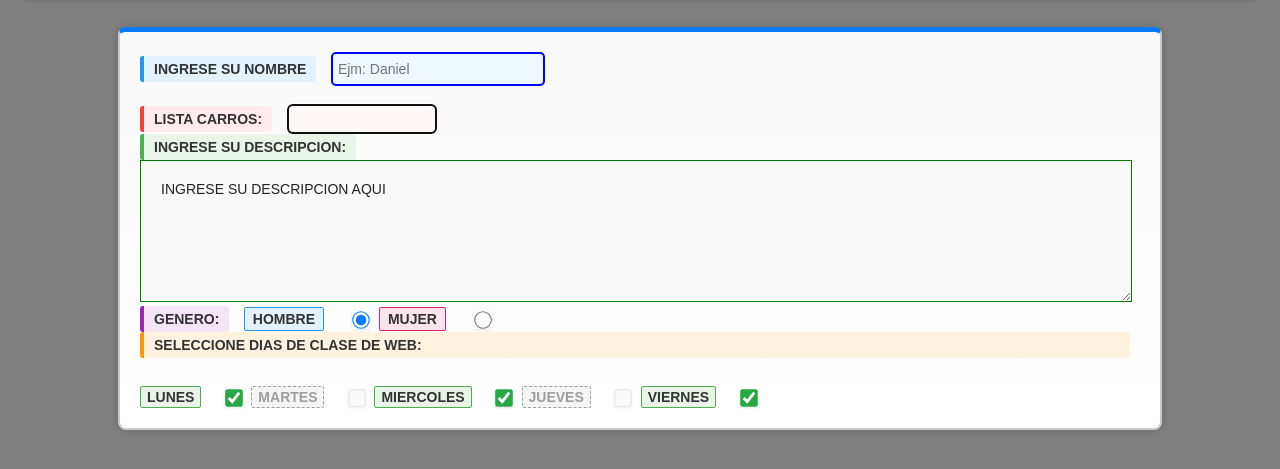
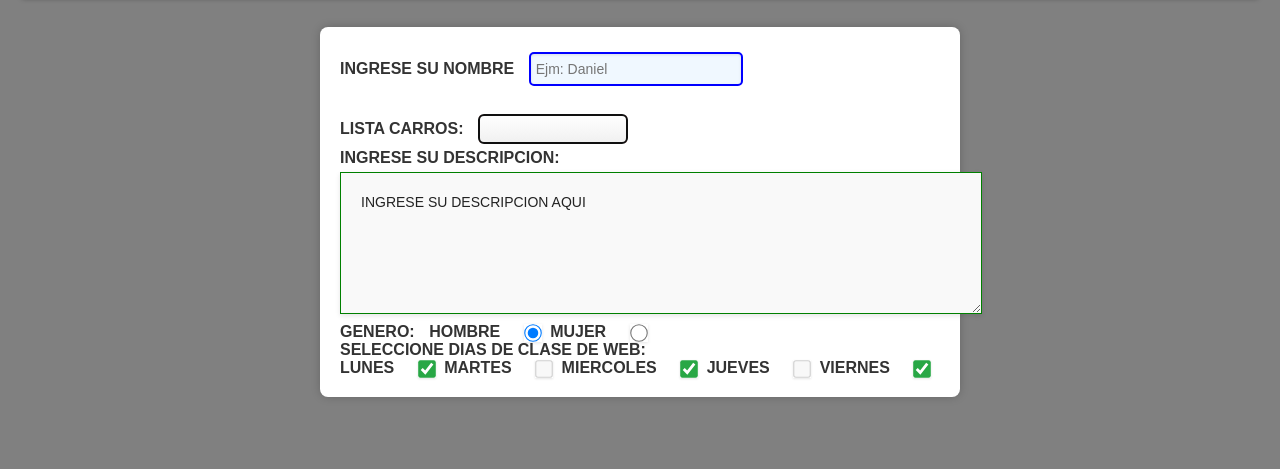
Before and after one commit to AjvDani/PROGRAMACION_WEB_27815, a plain HTML site: page PRY_CSS_ACTIVIDAD/view/pagina.html in a window 1280 px wide. Shown: the part 87-556 px from the top of the page. Drawn offline with Linux system fonts and the light colour scheme.

Commit message:
Actividad finalizada 2

```diff
--- a/PRY_CSS_ACTIVIDAD/view/pagina.html
+++ b/PRY_CSS_ACTIVIDAD/view/pagina.html
@@ -18,25 +18,29 @@
             text-shadow: 2px 2px 4px rgba(0,0,0,0.5);
             margin-bottom: 30px;
             font-size: 24px;
+            font-weight: bold;
+            letter-spacing: 1px;
+            padding: 10px;
+            background: linear-gradient(to right, #444, #666);
+            border-radius: 5px;
+            box-shadow: 0 2px 5px rgba(0,0,0,0.3);
         }
 
         form {
-            max-width: 1000px;
+            max-width: 600px;
             margin: 0 auto;
             background-color: white;
             padding: 20px;
             border-radius: 8px;
+            box-shadow: 0 0 10px rgba(0,0,0,0.2);
         }
-
 
         label {
             font-weight: bold;
             color: #333;
             display: inline-block;
             margin-right: 10px;
-            font-size: 14px;
         }
-
 
         input[type="text"] {
             border-radius: 5px;
@@ -44,17 +48,31 @@
             padding: 5px;
             width: 200px;
             height: 20px;
+            font-size: 14px;
+            background-color: #f0f8ff;
+            color: #333;
+            margin: 5px 0;
+            border-width: 2px;
+            border-style: solid;
+            box-shadow: inset 0 1px 3px rgba(0,0,0,0.1);
+            transition: all 0.3s ease;
         }
-
 
         textarea {
             border-style: ridge;
             border-color: green;
             padding: 20px;
-            width: 95%;
+            width: 100%;
             min-height: 100px;
+            font-family: Arial, sans-serif;
+            font-size: 14px;
+            background-color: #f9f9f9;
+            color: #222;
+            margin: 5px 0;
+            resize: vertical;
+            line-height: 1.4;
+            box-shadow: 0 2px 5px rgba(0,0,0,0.1);
         }
-
 
         select {
             border-radius: 5px;
@@ -62,8 +80,15 @@
             padding: 5px;
             width: 150px;
             height: 30px;
+            font-size: 14px;
+            background-color: #fff8f8;
+            color: #900;
+            margin: 5px 0;
+            cursor: pointer;
+            appearance: none;
+            background-image: linear-gradient(to bottom, #fff, #f0f0f0);
+            transition: all 0.3s ease;
         }
-
 
         input[type="checkbox"] {
             width: 16px;
@@ -71,8 +96,12 @@
             margin: 0 5px 0 10px;
             cursor: pointer;
             accent-color: #28a745;
+            transform: scale(1.1);
+            vertical-align: middle;
+            border-radius: 3px;
+            box-shadow: 0 1px 2px rgba(0,0,0,0.1);
+            transition: all 0.2s ease;
         }
-
 
         input[type="radio"] {
             width: 16px;
@@ -80,6 +109,11 @@
             margin: 0 5px 0 10px;
             cursor: pointer;
             accent-color: #007bff;
+            transform: scale(1.1);
+            vertical-align: middle;
+            border: 2px solid #007bff;
+            box-shadow: 0 1px 3px rgba(0,0,0,0.1);
+            transition: all 0.2s ease;
         }
 
         br {
@@ -89,60 +123,16 @@
 </head>
 <body>
     <header>
-
-        <h1 style="
-            background: linear-gradient(to right, #444, #666);
-            border-radius: 5px;
-            box-shadow: 0 2px 5px rgba(0,0,0,0.3);
-            padding: 10px;
-            letter-spacing: 1px;
-        ">PAGINA DE ACTIVIDAD CSS</h1>
+        <h1>PAGINA DE ACTIVIDAD CSS</h1>
     </header>
     <main>
-
-        <form style="
-            box-shadow: 0 0 10px rgba(0,0,0,0.2);
-            border: 2px solid #ccc;
-            background: linear-gradient(to bottom, #f9f9f9, #fff);
-            margin-top: 20px;
-            border-top: 5px solid #007bff;
-        ">
-
-            <label for="nombres" style="
-                text-transform: uppercase;
-                background-color: #e3f2fd;
-                padding: 5px 10px;
-                border-radius: 3px;
-                border-left: 4px solid #2196f3;
-            ">INGRESE SU NOMBRE</label>
-
-
-            <input type="text" name="nombres" id="nombres" placeholder="Ejm: Daniel" required style="
-                font-size: 14px;
-                background-color: #f0f8ff;
-                color: #333;
-                border-width: 2px;
-                border-style: solid;
-            "><br>
+        <form>
+            <label for="nombres">INGRESE SU NOMBRE</label>
+            <input type="text" name="nombres" id="nombres" placeholder="Ejm: Daniel" required><br>
             <br>
 
-
-            <label for="lista_carros" style="
-                text-transform: uppercase;
-                background-color: #ffebee;
-                padding: 5px 10px;
-                border-radius: 3px;
-                border-left: 4px solid #f44336;
-            ">LISTA CARROS:</label>
-
-
-            <select name="lista_carros" id="lista_carros" required autofocus style="
-                font-size: 14px;
-                background-color: #fff8f8;
-                color: #900;
-                cursor: pointer;
-                appearance: none;
-            ">
+            <label for="lista_carros">LISTA CARROS:</label>
+            <select name="lista_carros" id="lista_carros" required autofocus>
                 <option value=""></option>
                 <option value="toyota">TOYOTA</option>
                 <option value="chevrolet">CHEVROLET</option>
@@ -150,163 +140,28 @@
             </select>
             <br>
 
-
-            <label for="descripcion" style="
-                text-transform: uppercase;
-                background-color: #e8f5e8;
-                padding: 5px 10px;
-                border-radius: 3px;
-                border-left: 4px solid #4caf50;
-            ">INGRESE SU DESCRIPCION:</label>
-
-
-            <textarea name="descripcion" id="descripcion" required rows="5" cols="50" style="
-                font-family: Arial, sans-serif;
-                font-size: 14px;
-                background-color: #f9f9f9;
-                color: #222;
-                resize: vertical;
-            ">INGRESE SU DESCRIPCION AQUI</textarea>
+            <label for="descripcion">INGRESE SU DESCRIPCION:</label>
+            <textarea name="descripcion" id="descripcion" required rows="5" cols="50">INGRESE SU DESCRIPCION AQUI</textarea>
             <br>
 
-
-            <label style="
-                text-transform: uppercase;
-                background-color: #f3e5f5;
-                padding: 5px 10px;
-                border-radius: 3px;
-                border-left: 4px solid #9c27b0;
-            ">GENERO:</label>
-
-
-            <label for="hombre" style="
-                background-color: #e3f2fd;
-                padding: 3px 8px;
-                border-radius: 2px;
-                margin-right: 15px;
-                border: 1px solid #2196f3;
-            ">HOMBRE</label>
-
-
-            <input type="radio" name="sexo" id="hombre" value="hombre" checked style="
-                transform: scale(1.1);
-                vertical-align: middle;
-                border: 2px solid #007bff;
-                box-shadow: 0 1px 3px rgba(0,0,0,0.1);
-                transition: all 0.2s ease;
-            ">
-
-
-            <label for="mujer" style="
-                background-color: #fce4ec;
-                padding: 3px 8px;
-                border-radius: 2px;
-                margin-right: 15px;
-                border: 1px solid #e91e63;
-            ">MUJER</label>
-
-
-            <input type="radio" name="sexo" id="mujer" value="mujer" style="
-                transform: scale(1.1);
-                vertical-align: middle;
-                border: 2px solid #e91e63;
-                box-shadow: 0 1px 3px rgba(0,0,0,0.1);
-                transition: all 0.2s ease;
-            ">
+            <label>GENERO:</label>
+            <label for="hombre">HOMBRE</label>
+            <input type="radio" name="sexo" id="hombre" value="hombre" checked>
+            <label for="mujer">MUJER</label>
+            <input type="radio" name="sexo" id="mujer" value="mujer">
             <br>
 
-
-            <label style="
-                text-transform: uppercase;
-                background-color: #fff3e0;
-                padding: 5px 10px;
-                border-radius: 3px;
-                border-left: 4px solid #ff9800;
-                display: block;
-                margin-bottom: 10px;
-            ">SELECCIONE DIAS DE CLASE DE WEB:</label><br>
-
-
-            <label for="lunes" style="
-                background-color: #e8f5e8;
-                padding: 2px 6px;
-                border-radius: 2px;
-                margin-right: 10px;
-                border: 1px solid #4caf50;
-            ">LUNES</label>
-            <input type="checkbox" name="dias[]" id="lunes" value="lunes" checked style="
-                transform: scale(1.1);
-                vertical-align: middle;
-                border-radius: 3px;
-                box-shadow: 0 1px 2px rgba(0,0,0,0.1);
-                transition: all 0.2s ease;
-            ">
-
-
-            <label for="martes" style="
-                background-color: #f5f5f5;
-                padding: 2px 6px;
-                border-radius: 2px;
-                margin-right: 10px;
-                border: 1px dashed #9e9e9e;
-                color: #9e9e9e;
-            ">MARTES</label>
-            <input type="checkbox" name="dias[]" id="martes" value="martes" disabled style="
-                transform: scale(1.1);
-                vertical-align: middle;
-                border-radius: 3px;
-                box-shadow: 0 1px 2px rgba(0,0,0,0.1);
-                opacity: 0.6;
-            ">
-
-
-            <label for="miercoles" style="
-                background-color: #e8f5e8;
-                padding: 2px 6px;
-                border-radius: 2px;
-                margin-right: 10px;
-                border: 1px solid #4caf50;
-            ">MIERCOLES</label>
-            <input type="checkbox" name="dias[]" id="miercoles" value="miercoles" checked style="
-                transform: scale(1.1);
-                vertical-align: middle;
-                border-radius: 3px;
-                box-shadow: 0 1px 2px rgba(0,0,0,0.1);
-                transition: all 0.2s ease;
-            ">
-
-
-            <label for="jueves" style="
-                background-color: #f5f5f5;
-                padding: 2px 6px;
-                border-radius: 2px;
-                margin-right: 10px;
-                border: 1px dashed #9e9e9e;
-                color: #9e9e9e;
-            ">JUEVES</label>
-            <input type="checkbox" name="dias[]" id="jueves" value="jueves" disabled style="
-                transform: scale(1.1);
-                vertical-align: middle;
-                border-radius: 3px;
-                box-shadow: 0 1px 2px rgba(0,0,0,0.1);
-                opacity: 0.6;
-            ">
-
-
-            <label for="viernes" style="
-                background-color: #e8f5e8;
-                padding: 2px 6px;
-                border-radius: 2px;
-                margin-right: 10px;
-                border: 1px solid #4caf50;
-            ">VIERNES</label>
-            <input type="checkbox" name="dias[]" id="viernes" value="viernes" checked style="
-                transform: scale(1.1);
-                vertical-align: middle;
-                border-radius: 3px;
-                box-shadow: 0 1px 2px rgba(0,0,0,0.1);
-                transition: all 0.2s ease;
-            ">
+            <label>SELECCIONE DIAS DE CLASE DE WEB:</label><br>
+            <label for="lunes">LUNES</label>
+            <input type="checkbox" name="dias[]" id="lunes" value="lunes" checked>
+            <label for="martes">MARTES</label>
+            <input type="checkbox" name="dias[]" id="martes" value="martes" disabled>
+            <label for="miercoles">MIERCOLES</label>
+            <input type="checkbox" name="dias[]" id="miercoles" value="miercoles" checked>
+            <label for="jueves">JUEVES</label>
+            <input type="checkbox" name="dias[]" id="jueves" value="jueves" disabled>
+            <label for="viernes">VIERNES</label>
+            <input type="checkbox" name="dias[]" id="viernes" value="viernes" checked>
             <br>
         </form>
     </main>
```
